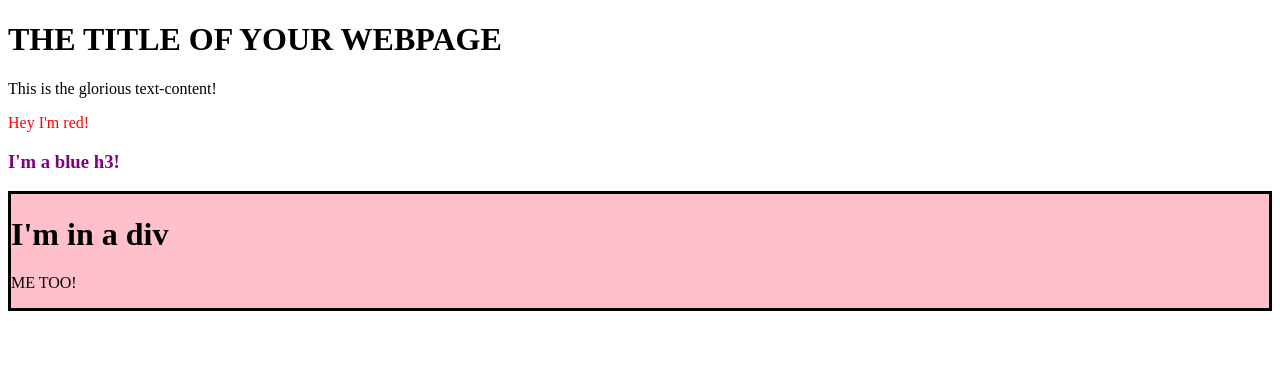
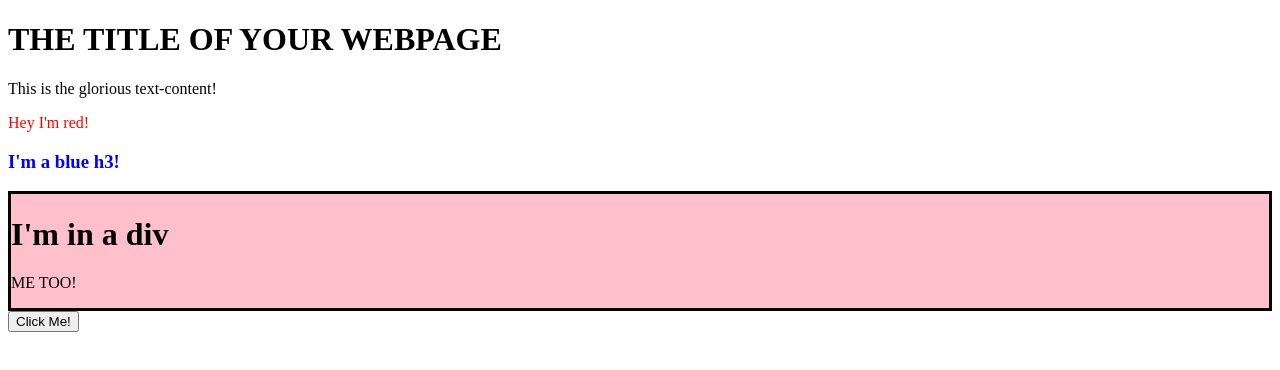
Before and after one commit to l-Freezing-Moon-l/DOMPractice, a plain HTML site: page index.html in a window 1280 px wide. Drawn offline with Linux system fonts and the light colour scheme.

Commit message:
Practice event listener and callback function

```diff
--- a/index.html
+++ b/index.html
@@ -12,5 +12,6 @@
     THE TITLE OF YOUR WEBPAGE
   </h1>
   <div id="container"></div>
+  <button id="btn">Click Me!</button>
 </body>
 </html>
--- a/script.js
+++ b/script.js
@@ -27,7 +27,7 @@
 // setAttribute seems to be a better way to do this:
 // maybe use below for when lots of style need changed?
 let h3Style = document.querySelector('.header3').style;
-h3Style.color = 'purple';
+h3Style.color = 'blue';
 
 const divBox = document.createElement('div');
 divBox.classList.add('box');
@@ -47,3 +47,28 @@
 // let divBoxStyle = document.querySelector('.box').style;
 // divBoxStyle.borderStyle = 'solid';
 // divBoxStyle.backgroundColor = 'pink';
+
+// practice even listener
+btn.addEventListener('click', function (e) {
+  console.log(e);
+});
+
+// practice callback function
+function myMap(array, callback) {
+  const myNewArray = [];
+
+  for (let i = 0; i < array.length; i++) {
+    const callbackResult = callback(array[i]);
+    myNewArray.push(callbackResult);
+  }
+
+  return myNewArray;
+}
+
+
+// This could be called like this:
+// const addedArray = myMap([1, 2, 3], (arrayNum) => {
+//   return arrayNum + 2;
+// });
+// OR
+const addedArray = myMap([1, 2, 3], (arrayNum) => arrayNum + 2)
```
